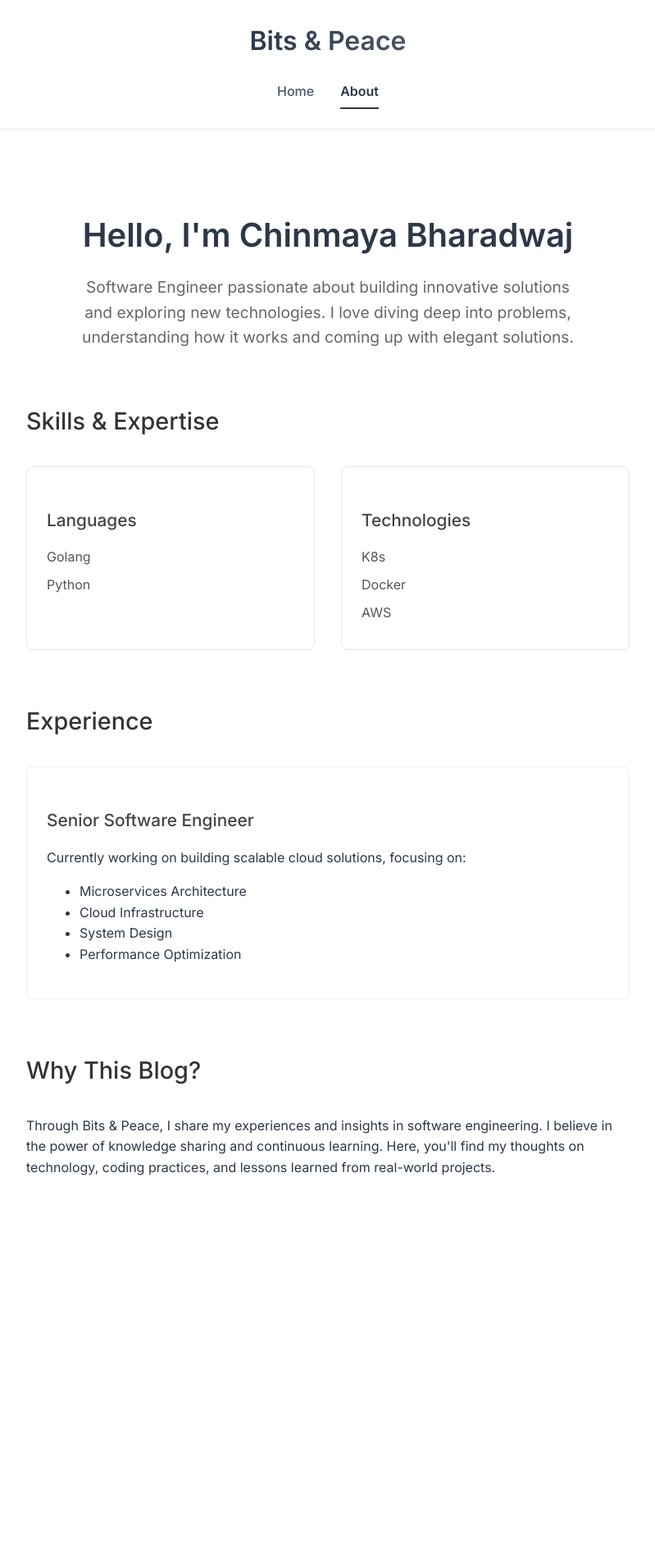
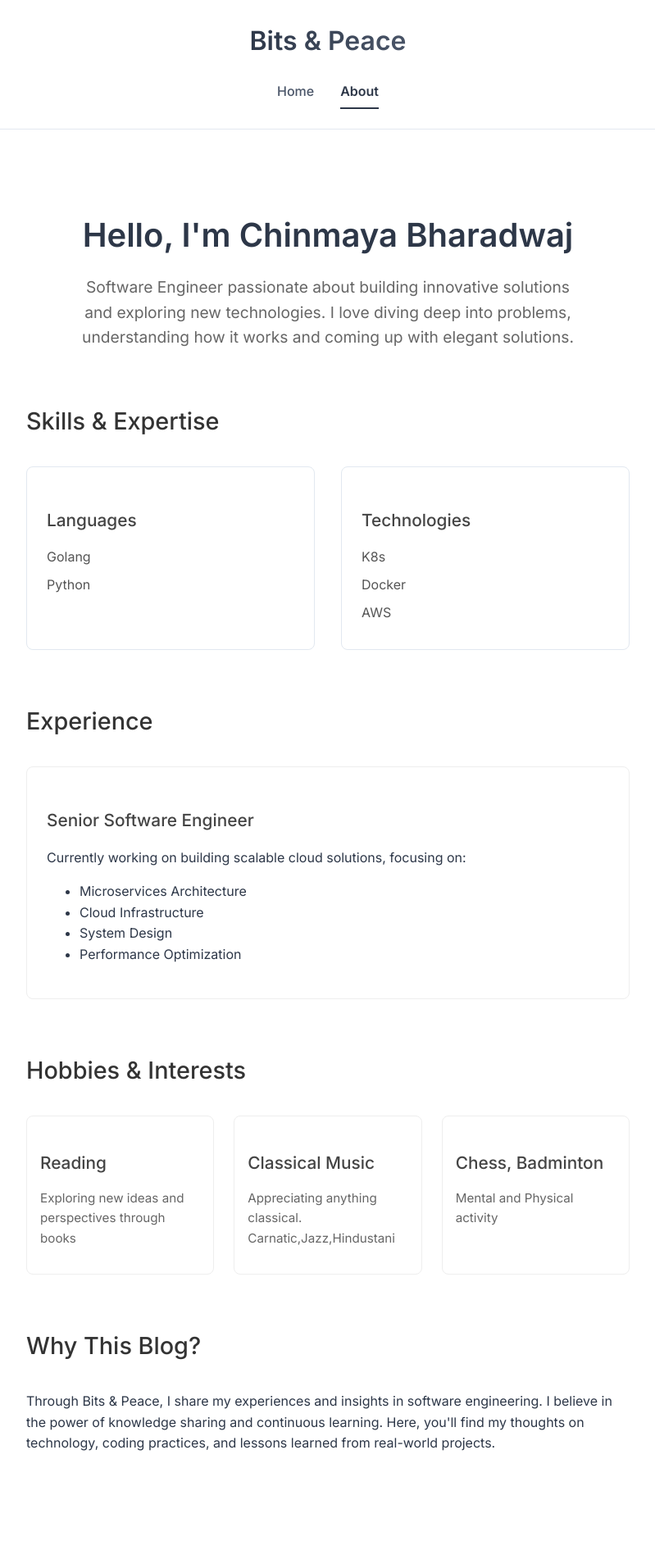
Before and after one commit to chinmayb/chinmay.github.io, a Jekyll site: the page built from about.markdown, in a window 1280 px wide. Shown: the whole page at 82% size, without its empty margins (240-1039 px from the left). Built offline with Jekyll 4.4.1, drawn with Linux system fonts in a browser that asks for light colours; before the commit the page ends 1565 px from its top, so only the background shows below that.

Commit message:
add hobbies

```diff
--- a/about.markdown
+++ b/about.markdown
@@ -44,6 +44,24 @@ permalink: /about/
                 <li>System Design</li>
                 <li>Performance Optimization</li>
             </ul>
+        </div>
+    </section>
+
+    <section class="about-hobbies">
+        <h2>Hobbies & Interests</h2>
+        <div class="hobbies-grid">
+            <div class="hobby-item">
+                <h3>Reading</h3>
+                <p>Exploring new ideas and perspectives through books</p>
+            </div>
+            <div class="hobby-item">
+                <h3>Classical Music</h3>
+                <p>Appreciating anything classical. Carnatic,Jazz,Hindustani</p>
+            </div>
+            <div class="hobby-item">
+                <h3>Chess, Badminton</h3>
+                <p>Mental and Physical activity</p>
+            </div>
         </div>
     </section>
 
@@ -141,4 +159,30 @@ h3 {
         grid-template-columns: 1fr;
     }
 }
+
+.hobbies-grid {
+    display: grid;
+    grid-template-columns: repeat(auto-fit, minmax(200px, 1fr));
+    gap: 1.5rem;
+}
+
+.hobby-item {
+    padding: 1rem;
+    border: 1px solid #eee;
+    border-radius: 8px;
+    transition: transform 0.3s ease;
+}
+
+.hobby-item:hover {
+    transform: translateY(-3px);
+}
+
+.hobby-item h3 {
+    margin-bottom: 0.5rem;
+}
+
+.hobby-item p {
+    color: #666;
+    font-size: 0.95rem;
+}
 </style>
```
